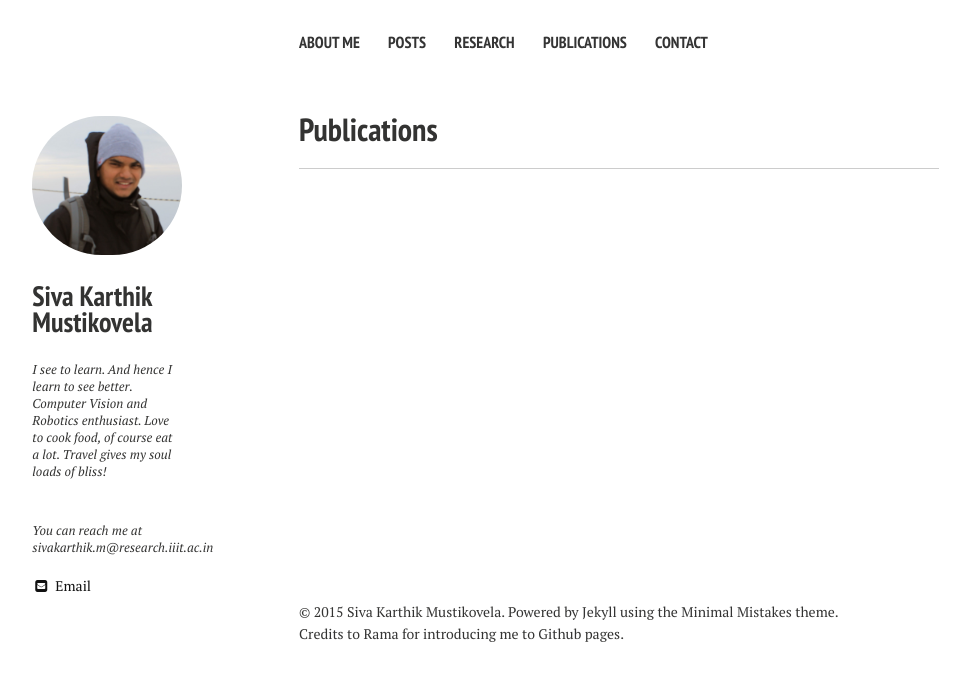
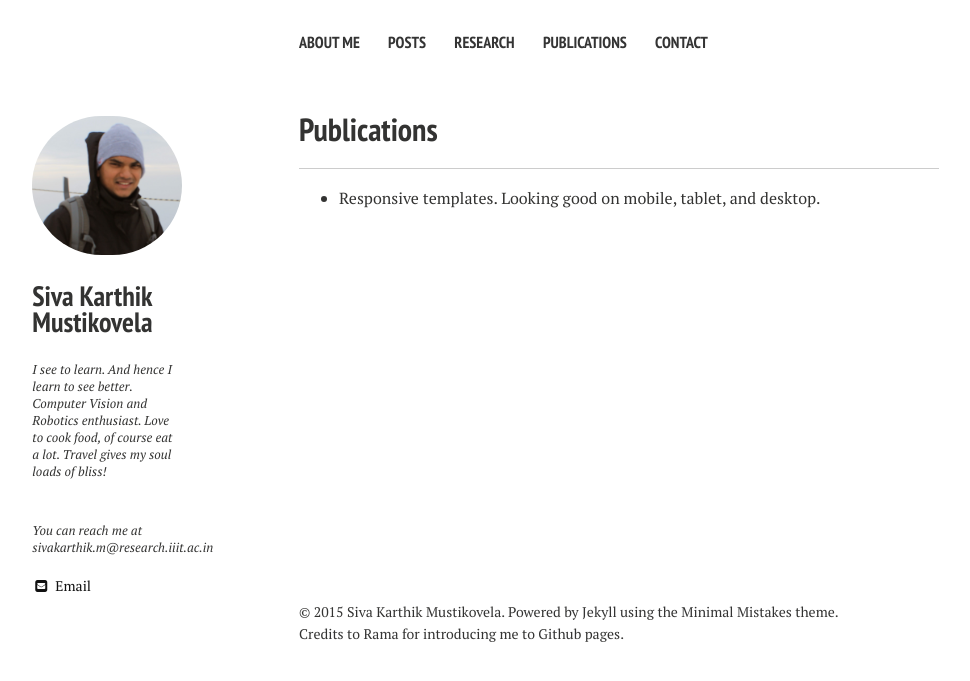
Before and after one commit to sivakm/sivakm.github.io, a Jekyll site: the page built from Publications/index.md, in a window 1280 px wide. Shown: the top 681 px of the page, without its empty margins (21-991 px from the left). Built offline with Jekyll 4.4.1, drawn with Linux system fonts in a browser that asks for light colours; nearby versions of some CDN libraries.

Commit message:
16feb2010

```diff
--- a/Publications/index.md
+++ b/Publications/index.md
@@ -3,3 +3,6 @@ layout: page
 title: Publications
 excerpt: "A List of Publications"
 ---
+
+
+* Responsive templates. Looking good on mobile, tablet, and desktop.
```
